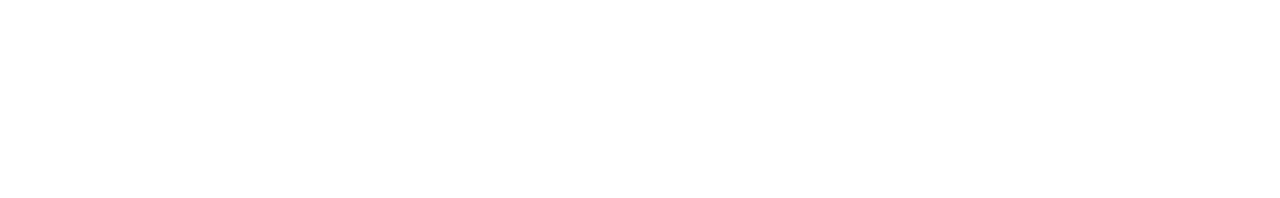
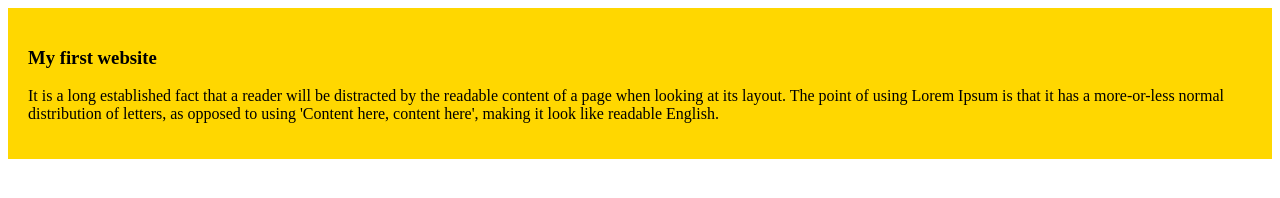
Before and after one commit to pujadasprema23/my-simple-website, a plain HTML site: page index.html in a window 1280 px wide. Drawn offline with Linux system fonts and the light colour scheme.

Commit message:
added the first blog

```diff
--- a/index.html
+++ b/index.html
@@ -4,8 +4,13 @@
     <meta charset="UTF-8">
     <meta name="viewport" content="width=device-width, initial-scale=1.0">
     <title>my simple website</title>
+    <link rel="stylesheet" href="styles/blogs.css">
 </head>
 <body>
+    <div>
+        <h3>My  first website</h3>
+        <p>It is a long established fact that a reader will be distracted by the readable content of a page when looking at its layout. The point of using Lorem Ipsum is that it has a more-or-less normal distribution of letters, as opposed to using 'Content here, content here', making it look like readable English.</p>
+    </div>
 
 </body>
 </html>
--- /dev/null
+++ b/styles/blogs.css
@@ -0,0 +1 @@
+div{background-color: gold;padding:20px;}
```
